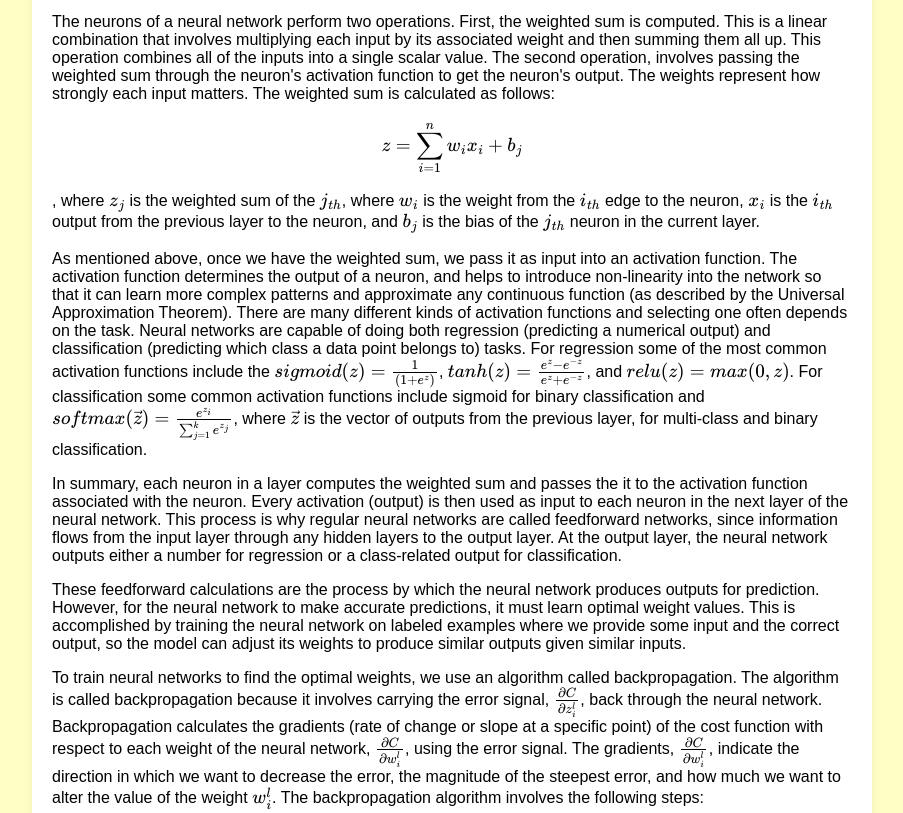
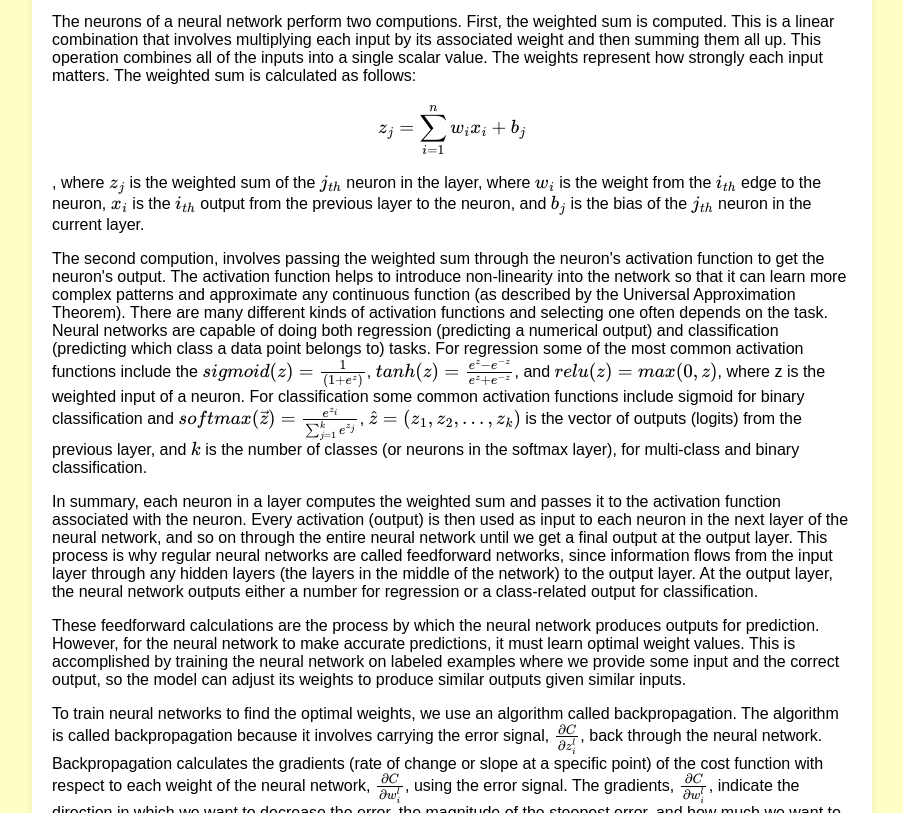
Before and after one commit to BenTennyson4/PorfolioWebsite, a plain HTML site: page blog-p1-NNFromScratch.html in a window 1280 px wide. Shown: the part 1114-1927 px from the top of the page, without its empty margins (188-1091 px from the left). Drawn offline with nearby package versions, Linux system fonts and the light colour scheme.

Commit message:
Revised some the Theory of Neural Networks section.

```diff
--- a/blog-p1-NNFromScratch.html
+++ b/blog-p1-NNFromScratch.html
@@ -85,21 +85,20 @@
         </p>
 
         <p>
-            The neurons of a neural network perform two operations. First, the weighted
+            The neurons of a neural network perform two computions. First, the weighted
             sum is computed. This is a linear combination that involves multiplying each input by
             its associated weight and then summing them all up. This operation combines all of
-            the inputs into a single scalar value. The second operation, involves passing the weighted
-            sum through the neuron's activation function to get the neuron's output. The weights
-            represent how strongly each input matters. The weighted sum is calculated as follows:
-            $$z = \sum_{i = 1}^{n}{w_ix_i} + b_j$$,
-            where $z_j$ is the weighted sum of the $j_{th}$, where $w_i$ is the weight from the $i_{th}$
-            edge to the neuron, $x_i$ is the $i_{th}$ output from the previous layer to the neuron,
-            and $b_j$ is the bias of the $j_{th}$ neuron in the current layer.
+            the inputs into a single scalar value. The weights represent how strongly each input
+            matters. The weighted sum is calculated as follows:
+            $$z_j = \sum_{i = 1}^{n}{w_ix_i} + b_j$$,
+            where $z_j$ is the weighted sum of the $j_{th}$ neuron in the layer, where $w_i$ is the
+            weight from the $i_{th}$ edge to the neuron, $x_i$ is the $i_{th}$ output from the previous
+            layer to the neuron, and $b_j$ is the bias of the $j_{th}$ neuron in the current layer.
         </p>
 
         <p>
-            As mentioned above, once we have the weighted sum, we pass it as input into an activation
-            function. The activation function determines the output of a neuron, and helps to introduce
+            The second compution, involves passing the weighted sum through the neuron's
+            activation function to get the neuron's output. The activation function helps to introduce
             non-linearity into the network so that it can learn more complex patterns and approximate
             any continuous function (as described by the Universal Approximation Theorem). There are many different kinds
             of activation functions and selecting one often depends on the task. Neural networks are
@@ -108,22 +107,24 @@
             common activation functions
             include the $sigmoid(z) = \frac{1}{(1 + e^z)}$,
             $tanh(z) = \frac{e^z - e^{-z}}{e^z + e^{-z}}$,
-            and $relu(z) = max(0, z)$.
+            and $relu(z) = max(0, z)$, where z is the weighted input of a neuron.
             For classification some common activation functions include sigmoid for binary classification
             and
             $softmax(\vec{z}) = \frac{e^{z_{i}}}{\sum_{j=1}^k{e^{z_j}}}$,
-            where $\vec{z}$ is the vector of outputs from the previous layer, for multi-class and
+            $\hat{z} = (z_1,z_2,...,z_k)$ is the vector of outputs (logits) from the previous layer, and
+            $k$ is the number of classes (or neurons in the softmax layer), for multi-class and
             binary classification.
         </p>
 
         <p>
-            In summary, each neuron in a layer computes the weighted sum and passes the
+            In summary, each neuron in a layer computes the weighted sum and passes
             it to the activation function associated with the neuron. Every activation (output) is
-            then used as input to each neuron in the next layer of the neural network. This process is
-            why regular neural networks are called feedforward networks, since information flows from
-            the input layer through any hidden layers to the output layer. At the output layer, the
-            neural network outputs either a number for regression or a class-related output for
-            classification.
+            then used as input to each neuron in the next layer of the neural network, and so on
+            through the entire neural network until we get a final output at the output layer. This
+            process is why regular neural networks are called feedforward networks, since information
+            flows from the input layer through any hidden layers (the layers in the middle of the network)
+            to the output layer. At the output layer, the neural network outputs either a number for
+            regression or a class-related output for classification.
         </p>
 
         <p>
```
